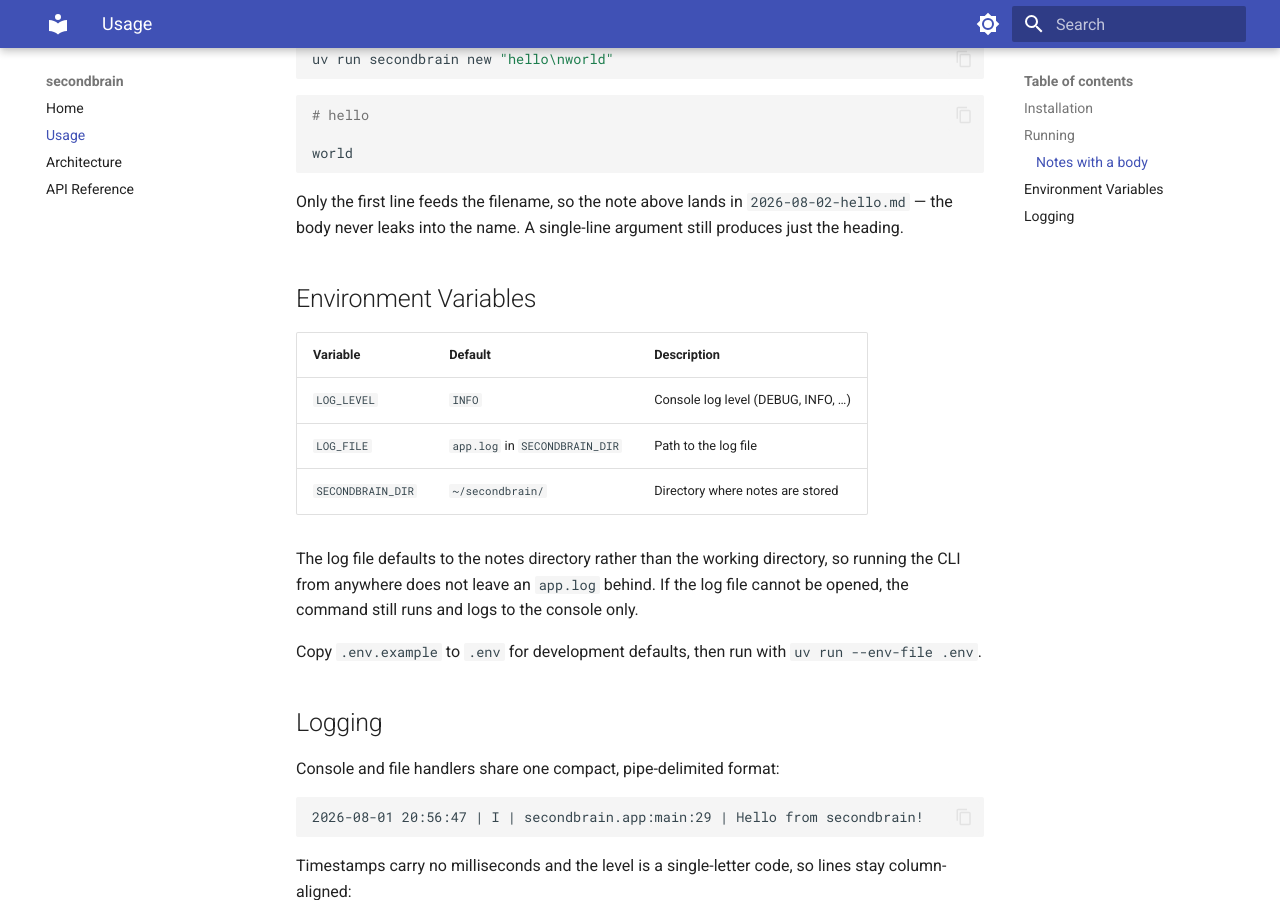
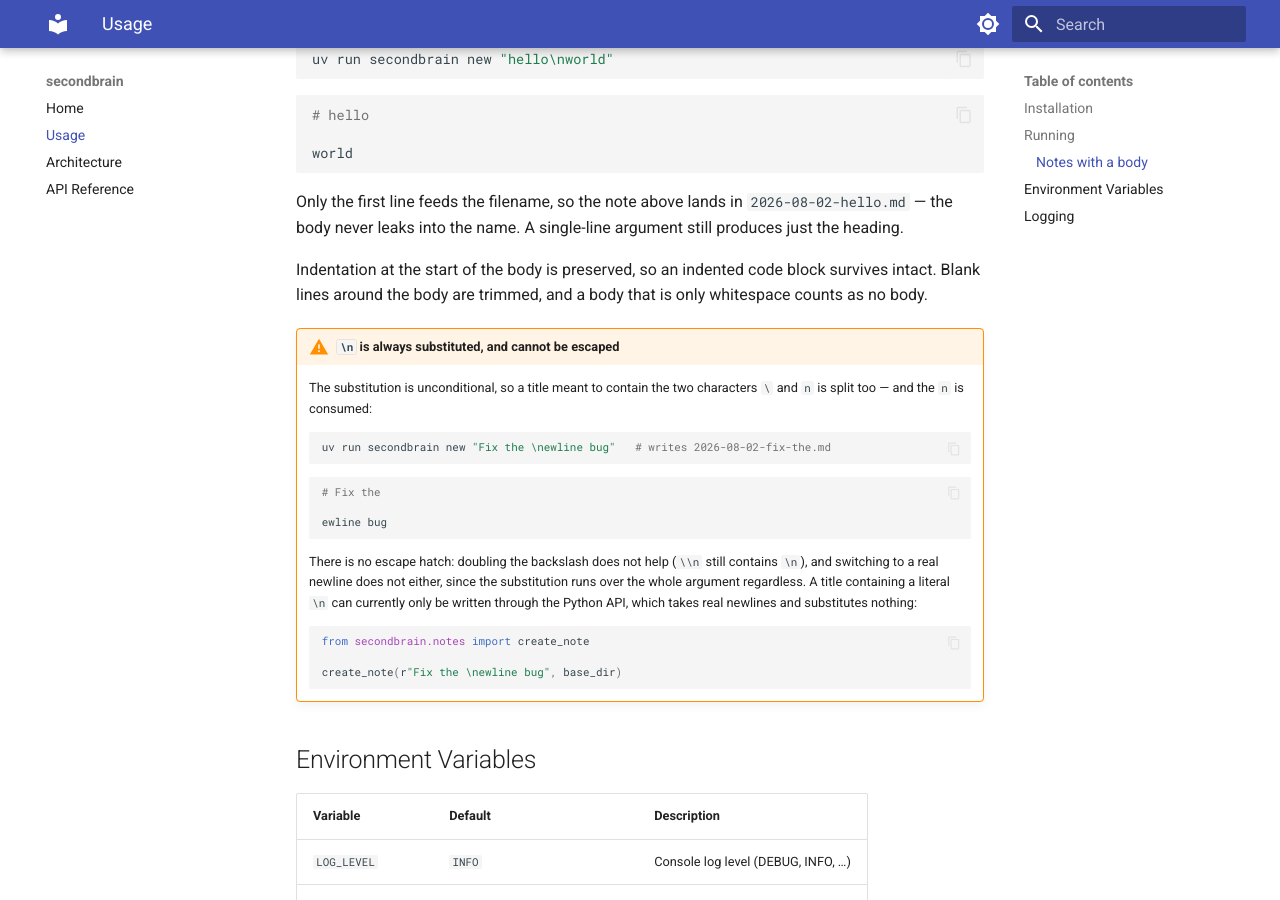
Before and after one commit to s66erge/sb-aug-main, an MkDocs documentation site: the page built from docs/usage.md, in a window 1280 px wide and 900 px high, scrolled down 824 px. Built offline with MkDocs 1.6.1 and Material for MkDocs 9.7.7, drawn with Linux system fonts in a browser that asks for light colours.

Commit message:
docs: document that the \n substitution cannot be escaped (#1)
`new` substitutes `\n` unconditionally, so a title meant to contain the two
characters `\` and `n` is split too and the `n` is consumed:

    $ secondbrain new "Fix the \newline bug"
    # Fix the

    ewline bug

Verified there is no escape hatch — doubling the backslash still leaves a `\n`,
and typing a real newline does not help either, because the substitution runs
over the whole argument regardless. Only `create_note` takes such a title
verbatim, which is why the substitution lives at the CLI boundary.

Also note in usage.md that the body keeps its leading indentation.

Raised as finding 2 in review of #2.

Co-Authored-By: Claude Opus 5 <noreply@anthropic.com>
Claude-Session: https://claude.ai/code/session_017WyGU328Kug5DXkCmEfbxB

````diff
--- a/docs/usage.md
+++ b/docs/usage.md
@@ -48,6 +48,34 @@ world
 Only the first line feeds the filename, so the note above lands in `2026-08-02-hello.md` —
 the body never leaks into the name. A single-line argument still produces just the heading.
 
+Indentation at the start of the body is preserved, so an indented code block survives intact.
+Blank lines around the body are trimmed, and a body that is only whitespace counts as no body.
+
+!!! warning "`\n` is always substituted, and cannot be escaped"
+    The substitution is unconditional, so a title meant to contain the two characters `\` and
+    `n` is split too — and the `n` is consumed:
+
+    ```bash
+    uv run secondbrain new "Fix the \newline bug"   # writes 2026-08-02-fix-the.md
+    ```
+
+    ```markdown
+    # Fix the
+
+    ewline bug
+    ```
+
+    There is no escape hatch: doubling the backslash does not help (`\\n` still contains
+    `\n`), and switching to a real newline does not either, since the substitution runs over
+    the whole argument regardless. A title containing a literal `\n` can currently only be
+    written through the Python API, which takes real newlines and substitutes nothing:
+
+    ```python
+    from secondbrain.notes import create_note
+
+    create_note(r"Fix the \newline bug", base_dir)
+    ```
+
 ## Environment Variables
 
 | Variable           | Default                       | Description                        |
````
Also changed, not shown: README.md (+3 -0 lines), 1 other file.
